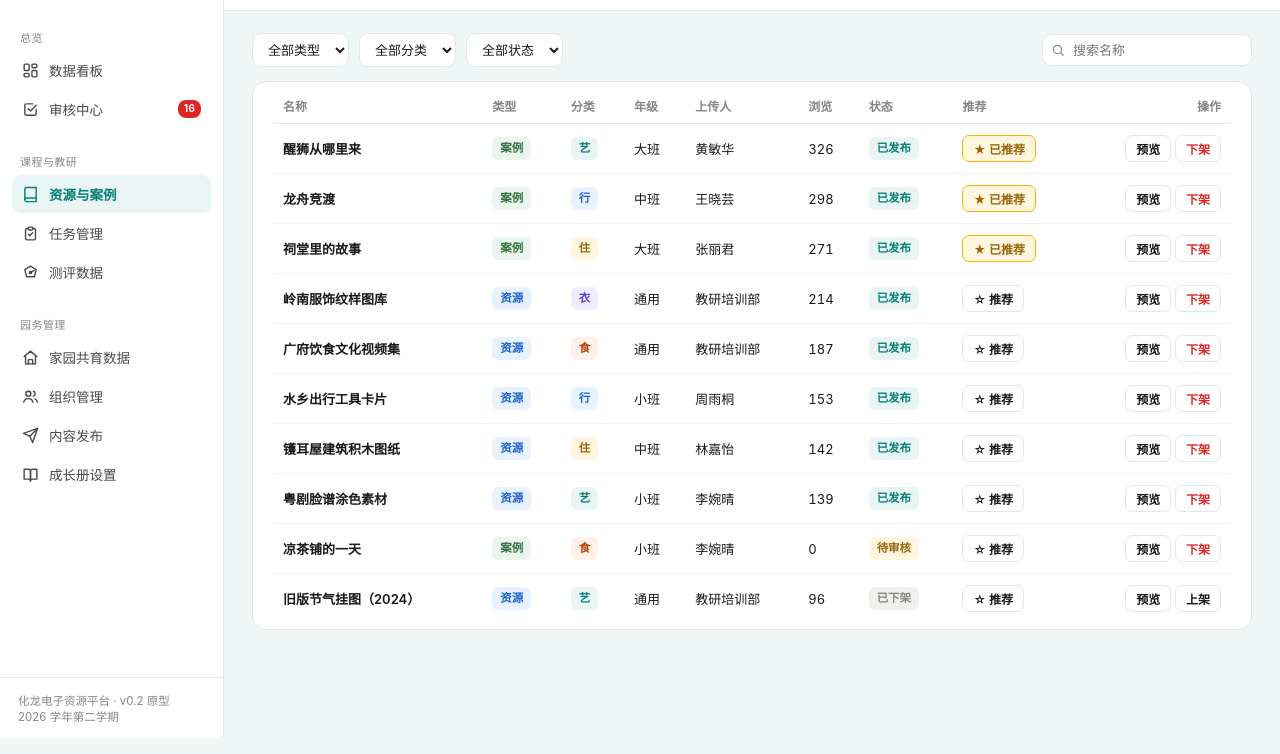
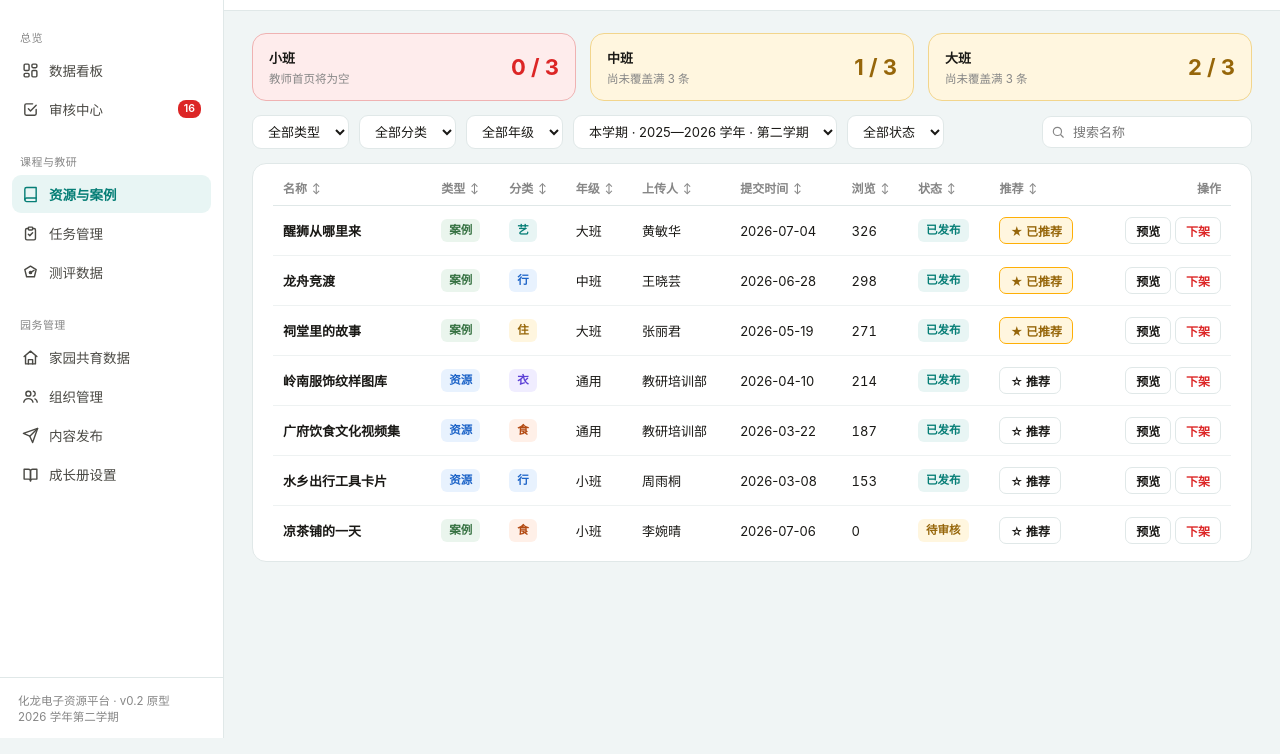
Before and after one commit to Chao0s/hualong-admin-pc, a plain HTML site: page index.html in a window 1280 px wide. Both pictures are taken after a click on the button "资源与案例". Shown: the part 62-816 px from the top of the page. Drawn offline with Linux system fonts and the light colour scheme.

Commit message:
feat: align admin content workflows

```diff
--- a/index.html
+++ b/index.html
@@ -137,6 +137,21 @@
 
   .toolbar { display: flex; align-items: center; gap: 10px; flex-wrap: wrap; margin-bottom: 14px; }
   .toolbar .spacer { flex: 1; }
+  .coverage-grid { grid-template-columns: repeat(3, 1fr); margin-bottom: 14px; }
+  .coverage-item { display: flex; align-items: center; justify-content: space-between; gap: 16px; padding: 14px 16px; }
+  .coverage-name { font-size: 13px; font-weight: 650; }
+  .coverage-sub { margin-top: 3px; font-size: 11.5px; color: var(--muted); }
+  .coverage-value { font-size: 22px; font-weight: 700; white-space: nowrap; }
+  .coverage-ok { border-color: #b8ded9; background: var(--accent-light); }
+  .coverage-warn { border-color: #f2d58c; background: var(--amber-light); }
+  .coverage-empty { border-color: #efb2b2; background: var(--danger-light); }
+  .coverage-ok .coverage-value { color: var(--accent-dark); }
+  .coverage-warn .coverage-value { color: #96660a; }
+  .coverage-empty .coverage-value { color: var(--danger); }
+  .sort-btn { display: inline-flex; align-items: center; gap: 5px; font: inherit; font-weight: inherit; color: inherit; cursor: pointer; white-space: nowrap; }
+  .sort-btn::after { content: '↕'; color: var(--muted); font-size: 10px; }
+  .sort-btn[data-dir="asc"]::after { content: '↑'; color: var(--accent-dark); }
+  .sort-btn[data-dir="desc"]::after { content: '↓'; color: var(--accent-dark); }
   .input, select.input {
     padding: 7px 11px; border: 1px solid var(--border); border-radius: var(--radius-sm);
     background: var(--surface); font-size: 13px; outline: none; min-width: 0;
@@ -431,16 +446,30 @@
 
       <!-- ======== 视图：资源与案例 ======== -->
       <section class="view" id="view-library">
+        <div class="grid coverage-grid" id="lib-grade-coverage" aria-label="教师首页案例年级覆盖率"></div>
         <div class="toolbar">
           <select class="input" id="lib-type"><option value="all">全部类型</option><option>资源</option><option>案例</option></select>
           <select class="input" id="lib-cat"><option value="all">全部分类</option><option>衣</option><option>食</option><option>住</option><option>行</option><option>艺</option></select>
+          <select class="input" id="lib-grade"><option value="all">全部年级</option><option>小班</option><option>中班</option><option>大班</option><option>通用</option></select>
+          <select class="input" id="lib-term" aria-label="学期时间窗口"></select>
           <select class="input" id="lib-status"><option value="all">全部状态</option><option>已发布</option><option>待审核</option><option>已下架</option></select>
           <div class="spacer"></div>
           <div class="search-box"><svg><use href="#i-search"/></svg><input class="input" id="lib-search" placeholder="搜索名称"></div>
         </div>
         <div class="card" style="padding: 6px 20px;">
           <table class="tbl">
-            <thead><tr><th>名称</th><th>类型</th><th>分类</th><th>年级</th><th>上传人</th><th class="num">浏览</th><th>状态</th><th>推荐</th><th style="text-align:right">操作</th></tr></thead>
+            <thead><tr>
+              <th><button class="sort-btn" data-lib-sort="name">名称</button></th>
+              <th><button class="sort-btn" data-lib-sort="type">类型</button></th>
+              <th><button class="sort-btn" data-lib-sort="cat">分类</button></th>
+              <th><button class="sort-btn" data-lib-sort="grade">年级</button></th>
+              <th><button class="sort-btn" data-lib-sort="up">上传人</button></th>
+              <th><button class="sort-btn" data-lib-sort="createdAt">提交时间</button></th>
+              <th class="num"><button class="sort-btn" data-lib-sort="views">浏览</button></th>
+              <th><button class="sort-btn" data-lib-sort="status">状态</button></th>
+              <th><button class="sort-btn" data-lib-sort="rec">推荐</button></th>
+              <th style="text-align:right">操作</th>
+            </tr></thead>
             <tbody id="lib-tbody"></tbody>
           </table>
         </div>
@@ -809,16 +838,20 @@ let FEEDBACKS = [
 ];
 
 let LIBRARY = [
-  { name:'醒狮从哪里来', type:'案例', cat:'艺', grade:'大班', up:'黄敏华', views:326, status:'已发布', rec:true },
-  { name:'龙舟竞渡', type:'案例', cat:'行', grade:'中班', up:'王晓芸', views:298, status:'已发布', rec:true },
-  { name:'祠堂里的故事', type:'案例', cat:'住', grade:'大班', up:'张丽君', views:271, status:'已发布', rec:true },
-  { name:'岭南服饰纹样图库', type:'资源', cat:'衣', grade:'通用', up:'教研培训部', views:214, status:'已发布', rec:false },
-  { name:'广府饮食文化视频集', type:'资源', cat:'食', grade:'通用', up:'教研培训部', views:187, status:'已发布', rec:false },
-  { name:'水乡出行工具卡片', type:'资源', cat:'行', grade:'小班', up:'周雨桐', views:153, status:'已发布', rec:false },
-  { name:'镬耳屋建筑积木图纸', type:'资源', cat:'住', grade:'中班', up:'林嘉怡', views:142, status:'已发布', rec:false },
-  { name:'粤剧脸谱涂色素材', type:'资源', cat:'艺', grade:'小班', up:'李婉晴', views:139, status:'已发布', rec:false },
-  { name:'凉茶铺的一天', type:'案例', cat:'食', grade:'小班', up:'李婉晴', views:0, status:'待审核', rec:false },
-  { name:'旧版节气挂图（2024）', type:'资源', cat:'艺', grade:'通用', up:'教研培训部', views:96, status:'已下架', rec:false },
+  { name:'醒狮从哪里来', type:'案例', cat:'艺', grade:'大班', up:'黄敏华', createdAt:'2026-07-04', views:326, status:'已发布', rec:true },
+  { name:'龙舟竞渡', type:'案例', cat:'行', grade:'中班', up:'王晓芸', createdAt:'2026-06-28', views:298, status:'已发布', rec:true },
+  { name:'祠堂里的故事', type:'案例', cat:'住', grade:'大班', up:'张丽君', createdAt:'2026-05-19', views:271, status:'已发布', rec:true },
+  { name:'岭南服饰纹样图库', type:'资源', cat:'衣', grade:'通用', up:'教研培训部', createdAt:'2026-04-10', views:214, status:'已发布', rec:false },
+  { name:'广府饮食文化视频集', type:'资源', cat:'食', grade:'通用', up:'教研培训部', createdAt:'2026-03-22', views:187, status:'已发布', rec:false },
+  { name:'水乡出行工具卡片', type:'资源', cat:'行', grade:'小班', up:'周雨桐', createdAt:'2026-03-08', views:153, status:'已发布', rec:false },
+  { name:'镬耳屋建筑积木图纸', type:'资源', cat:'住', grade:'中班', up:'林嘉怡', createdAt:'2025-12-16', views:142, status:'已发布', rec:false },
+  { name:'粤剧脸谱涂色素材', type:'资源', cat:'艺', grade:'小班', up:'李婉晴', createdAt:'2025-11-09', views:139, status:'已发布', rec:false },
+  { name:'凉茶铺的一天', type:'案例', cat:'食', grade:'小班', up:'李婉晴', createdAt:'2026-07-06', views:0, status:'待审核', rec:false },
+  { name:'旧版节气挂图（2024）', type:'资源', cat:'艺', grade:'通用', up:'教研培训部', createdAt:'2025-09-18', views:96, status:'已下架', rec:false },
+];
+const SCHOOL_TERMS = [
+  { id:'2025-2026-2', name:'2025—2026 学年 · 第二学期', start:'2026-02-01', end:'2026-07-31', current:true },
+  { id:'2025-2026-1', name:'2025—2026 学年 · 第一学期', start:'2025-09-01', end:'2026-01-31', current:false },
 ];
 
 let TASKS = [
@@ -992,7 +1025,7 @@ function findPending(id) { return PENDING.find(p => p.id === id); }
 function approve(id) {
   const p = findPending(id);
   PENDING = PENDING.filter(x => x.id !== id);
-  LIBRARY.unshift({ name:p.name, type:p.type, cat:p.cat, grade:'通用', up:p.up.split(' ')[0], views:0, status:'已发布', rec:false });
+  LIBRARY.unshift({ name:p.name, type:p.type, cat:p.cat, grade:'通用', up:p.up.split(' ')[0], createdAt:new Date().toISOString().slice(0,10), views:0, status:'已发布', rec:false });
   closeModals(); renderReview(); renderLibrary(); renderDashQueue();
   toast(`已通过并发布：《${p.name}》`);
 }
@@ -1085,11 +1118,34 @@ function showFeedbackDetail(id) {
 </script>
 <script>
 /* ================= 资源与案例 ================= */
+let libSort = { key: null, dir: 'asc' };
 function renderLibrary() {
-  const ty = $('#lib-type').value, ca = $('#lib-cat').value, st = $('#lib-status').value, q = $('#lib-search').value.trim();
+  renderLibraryCoverage();
+  const ty = $('#lib-type').value, ca = $('#lib-cat').value, gr = $('#lib-grade').value;
+  const termId = $('#lib-term').value, st = $('#lib-status').value, q = $('#lib-search').value.trim();
+  const term = SCHOOL_TERMS.find(t => t.id === termId);
   const rows = LIBRARY.filter(r =>
     (ty === 'all' || r.type === ty) && (ca === 'all' || r.cat === ca) &&
+    (gr === 'all' || r.grade === gr) &&
+    (!term || (r.createdAt >= term.start && r.createdAt <= term.end)) &&
     (st === 'all' || r.status === st) && (!q || r.name.includes(q)));
+  if (libSort.key) {
+    const gradeRank = { '小班': 1, '中班': 2, '大班': 3, '通用': 4 };
+    rows.sort((a, b) => {
+      let av = a[libSort.key], bv = b[libSort.key];
+      if (libSort.key === 'grade') { av = gradeRank[av] || 99; bv = gradeRank[bv] || 99; }
+      if (libSort.key === 'rec') { av = av ? 1 : 0; bv = bv ? 1 : 0; }
+      const cmp = typeof av === 'number'
+        ? av - bv
+        : String(av).localeCompare(String(bv), 'zh-CN', { numeric: true, sensitivity: 'base' });
+      return libSort.dir === 'asc' ? cmp : -cmp;
+    });
+  }
+  $$('[data-lib-sort]').forEach(btn => {
+    const active = btn.dataset.libSort === libSort.key;
+    btn.dataset.dir = active ? libSort.dir : '';
+    btn.closest('th').setAttribute('aria-sort', active ? (libSort.dir === 'asc' ? 'ascending' : 'descending') : 'none');
+  });
   $('#lib-tbody').innerHTML = rows.length ? rows.map((r, i) => `
     <tr>
       <td><div class="t-name">${esc(r.name)}</div></td>
@@ -1097,6 +1153,7 @@ function renderLibrary() {
       <td>${catBadge(r.cat)}</td>
       <td>${r.grade}</td>
       <td>${esc(r.up)}</td>
+      <td>${r.createdAt}</td>
       <td class="num">${r.views}</td>
       <td><span class="badge ${r.status==='已发布'?'badge-teal':r.status==='待审核'?'badge-amber':'badge-gray'}">${r.status}</span></td>
       <td><button class="btn btn-sm" style="${r.rec?'border-color:var(--amber);color:#96660a;background:var(--amber-light)':''}" onclick="toggleRec('${esc(r.name)}')">${r.rec?'★ 已推荐':'☆ 推荐'}</button></td>
@@ -1106,7 +1163,20 @@ function renderLibrary() {
           ? `<button class="btn btn-sm" onclick="setLibStatus('${esc(r.name)}','已发布')">上架</button>`
           : `<button class="btn btn-sm btn-danger-ghost" onclick="setLibStatus('${esc(r.name)}','已下架')">下架</button>`}
       </td>
-    </tr>`).join('') : `<tr><td colspan="9" class="empty-row">没有符合筛选条件的内容</td></tr>`;
+    </tr>`).join('') : `<tr><td colspan="10" class="empty-row">没有符合筛选条件的内容</td></tr>`;
+}
+function renderLibraryCoverage() {
+  const grades = ['小班', '中班', '大班'];
+  $('#lib-grade-coverage').innerHTML = grades.map(grade => {
+    const count = Math.min(3, LIBRARY.filter(r =>
+      r.type === '案例' && r.grade === grade && r.status === '已发布' && r.rec).length);
+    const cls = count === 0 ? 'coverage-empty' : count < 3 ? 'coverage-warn' : 'coverage-ok';
+    const note = count === 0 ? '教师首页将为空' : count < 3 ? '尚未覆盖满 3 条' : '覆盖充足';
+    return `<div class="card coverage-item ${cls}">
+      <div><div class="coverage-name">${grade}</div><div class="coverage-sub">${note}</div></div>
+      <div class="coverage-value">${count} / 3</div>
+    </div>`;
+  }).join('');
 }
 function toggleRec(name) {
   const r = LIBRARY.find(x => x.name === name); if (!r) return;
@@ -1117,8 +1187,18 @@ function setLibStatus(name, st) {
   const r = LIBRARY.find(x => x.name === name); if (!r) return;
   r.status = st; renderLibrary(); toast(`《${name}》${st === '已下架' ? '已下架' : '已重新上架'}`);
 }
-['lib-type','lib-cat','lib-status'].forEach(id => $('#'+id).addEventListener('change', renderLibrary));
+['lib-type','lib-cat','lib-grade','lib-term','lib-status'].forEach(id => $('#'+id).addEventListener('change', renderLibrary));
 $('#lib-search').addEventListener('input', renderLibrary);
+$$('[data-lib-sort]').forEach(btn => btn.addEventListener('click', () => {
+  const key = btn.dataset.libSort;
+  libSort = libSort.key === key ? { key, dir: libSort.dir === 'asc' ? 'desc' : 'asc' } : { key, dir: 'asc' };
+  renderLibrary();
+}));
+function setupLibraryTerms() {
+  const current = SCHOOL_TERMS.find(t => t.current);
+  $('#lib-term').innerHTML = `<option value="all">全部时间</option>` + SCHOOL_TERMS.map(t =>
+    `<option value="${t.id}"${current && t.id === current.id ? ' selected' : ''}>${t.current ? '本学期 · ' : ''}${t.name}</option>`).join('');
+}
 
 /* ================= 任务管理 ================= */
 let taskFilter = 'all';
@@ -1958,7 +2038,7 @@ function drawEvalMeters() {
 
 /* ================= 初始化 ================= */
 renderKpis(); drawTrend(); drawDomainBars(); drawEvalMeters(); renderDashQueue();
-renderReview(); renderLibrary(); renderTasks();
+setupLibraryTerms(); renderReview(); renderLibrary(); renderTasks();
 renderAssess(); drawRadar(); renderHomeschool();
 renderOrg(); renderContent(); renderGrowthBook();
 </script>
```
Also changed, not shown: 6 other files.
